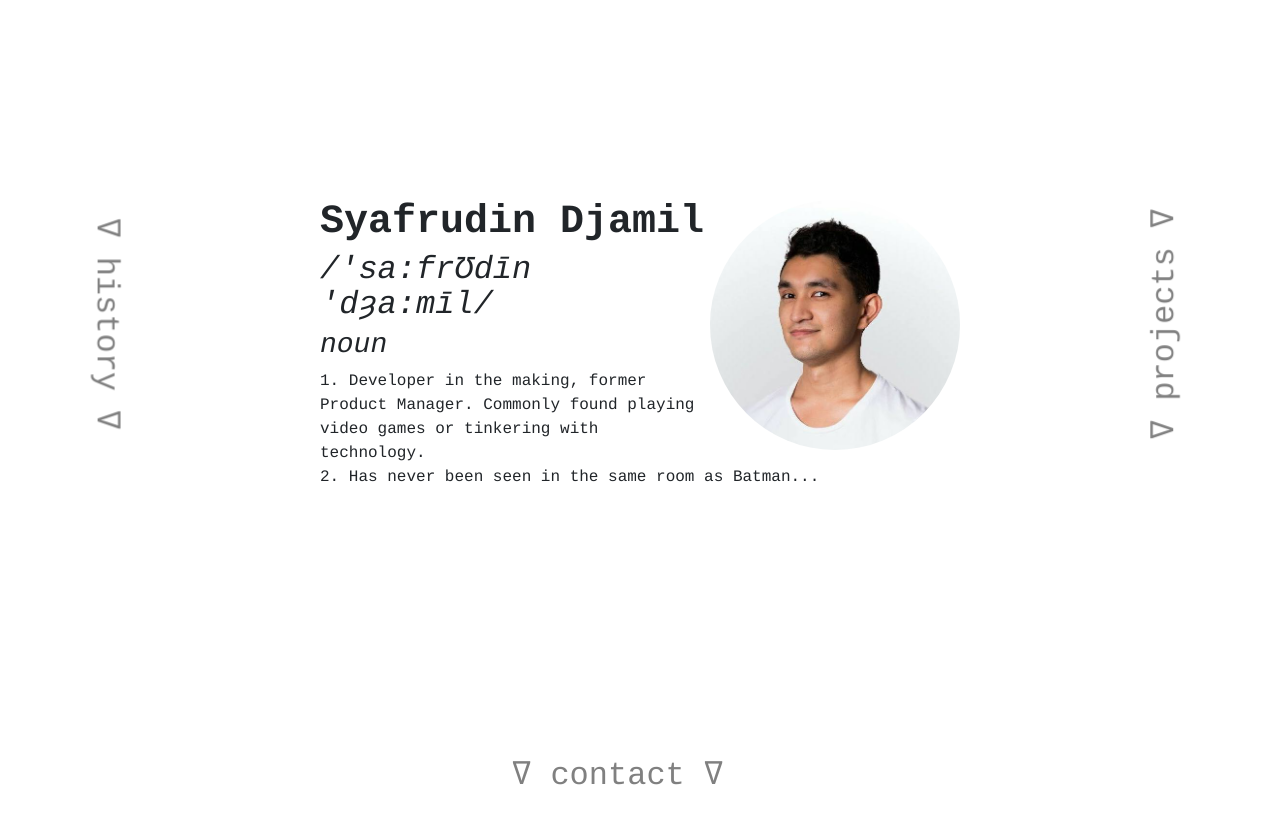
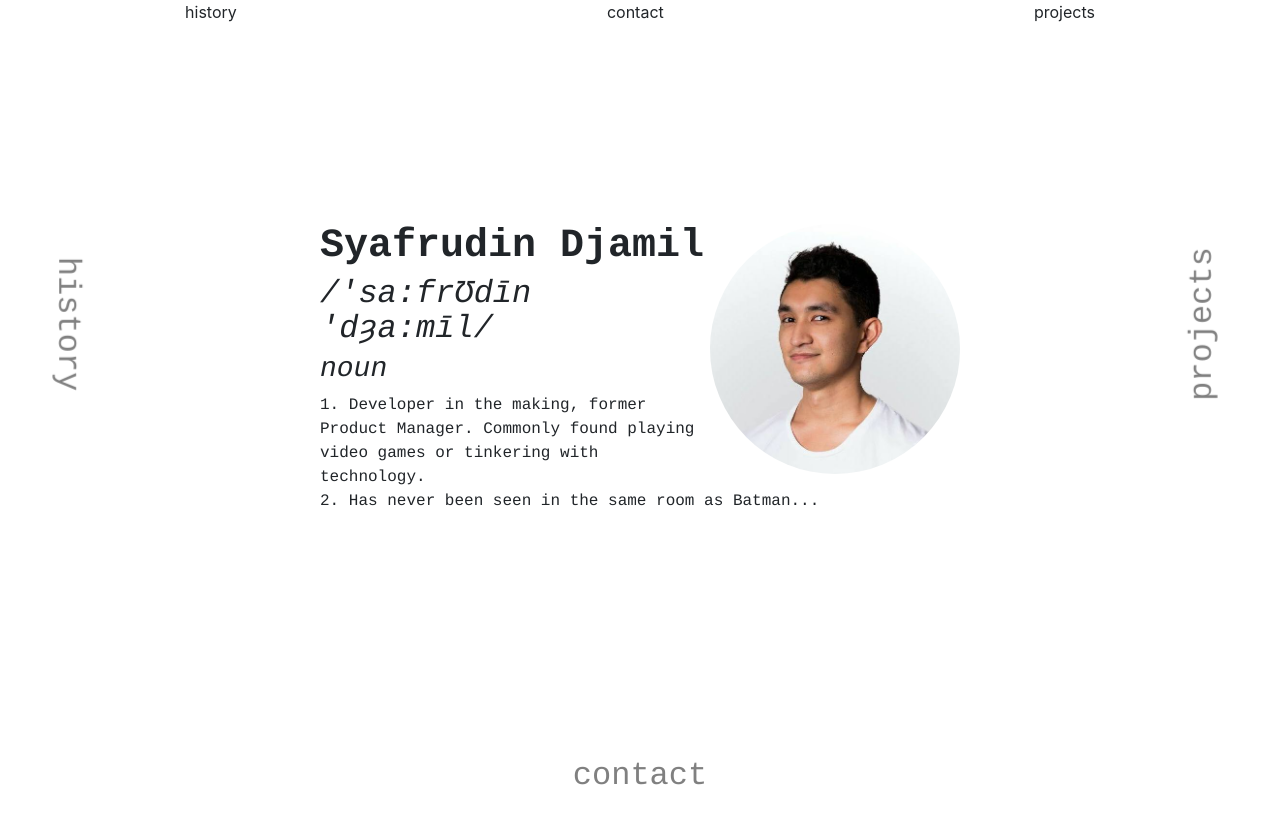
Before and after one commit to thesyaf/portfoliosite-syaf, a Rails app: page / in a window 1280 px wide. Before the commit the page ends 785 px from the top, so only its background shows below. Run offline with Rails 7, Linux system fonts and the light colour scheme; style sheets or scripts are compiled from the project's sources; some libraries are stand-ins or nearby versions.

Commit message:
completed mobile optimisations

```diff
--- a/app/assets/javascripts/application.js
+++ b/app/assets/javascripts/application.js
@@ -17,7 +17,7 @@
 
 $(document).ready(function(){
 
-  // change the views based on url peramiter
+  // change the views based on url parameter
   function routes(url) {
 
     switch (url) {
@@ -45,7 +45,7 @@ $(document).ready(function(){
   }
 
   function viewHistoryPage() {
-    $('#sc-history').toggle('slide', {direction:'left'}, 700);
+    $('#sc-history').show('slide', {direction:'left'}, 700);
     $('.navcontact').toggle('slide', {direction:'down'}, 700);
     $('.navprojects').toggle('slide', {direction:'right'}, 700);
     $('.navhistory').addClass('back');
@@ -66,31 +66,20 @@ $(document).ready(function(){
   }
 
 
-  $('.g').on('click touch', function () {
-    $('.b').toggle();
-    $('.s').toggle();
-  });
-
-  $('.h').on('click touch', function () {
-    $('.j').toggle();
-    $('.s').toggle();
-  });
-
-
   $('.back').on('click touch', function(){
     $(this).removeClass('back');
     window.location.replace( /^#/, '' );
   })
 
-  $(".navhistory:not(back)").on('click touch', function () {
+  $(".navhistory:not(.back)").on('click touch', function () {
     window.location.replace("#history");
   });
 
-  $(".navcontact:not(back)").on('click touch', function () {
+  $(".navcontact:not(.back)").on('click touch', function () {
     window.location.replace("#contact");
   });
 
-  $(".navprojects:not(back)").on('click touch', function () {
+  $(".navprojects:not(.back)").on('click touch', function () {
     window.location.replace("#projects");
   });
 
@@ -99,4 +88,35 @@ $(document).ready(function(){
     hashchanged();
   }).trigger('hashchange');
 
+
+// mobile nav
+$(".mnav-history").on('click touch', function () {
+  $('#sc-history').toggle('slide', {direction:'down'}, 700);
+  $('.mnav-projects').toggle('slide', {direction:'down'}, 700);
+  $('.mnav-contact').toggle('slide', {direction:'down'}, 700);
+});
+
+$(".mnav-projects").on('click touch', function () {
+  $('#sc-projects').toggle('slide', {direction:'down'}, 700);
+  $('.mnav-history').toggle('slide', {direction:'down'}, 700);
+  $('.mnav-contact').toggle('slide', {direction:'down'}, 700);
+});
+
+$(".mnav-contact").on('click touch', function () {
+  $('#sc-contact').toggle('slide', {direction:'down'}, 700);
+  $('.mnav-projects').toggle('slide', {direction:'down'}, 700);
+  $('.mnav-history').toggle('slide', {direction:'down'}, 700);
+});
+
+// easter egg
+$('.g').on('click touch', function () {
+  $('.b').toggle();
+  $('.s').toggle();
+});
+
+$('.h').on('click touch', function () {
+  $('.j').toggle();
+  $('.s').toggle();
+});
+
  });
--- a/app/assets/stylesheets/application.css
+++ b/app/assets/stylesheets/application.css
@@ -92,17 +118,19 @@
 }
 
 .navibox {
+  display: none;
+}
+
+.mobile-menu {
   display: flex;
   justify-content: space-around;
-  color: grey;
-  z-index: 30;
 }
 
 @media (min-width: 576px) {
   .navibox {
     position: absolute;
-    width: 100%;
-    height: 100%;
+    display: flex;
+    justify-content: space-around;
     font-size: 2em;
     font-family: courier;
     color: grey;
@@ -115,6 +143,14 @@
 }*/
 
 .navhistory {
+}
+
+.navprojects {
+
+}
+
+.navcontact {
+
 }
 
 @media (min-width: 576px) {
@@ -142,17 +178,9 @@
     right: 0;
     bottom: 0;
     left: 0;
-    margin-left: 40%;
   }
 }
 
-.contact-links {
-  font-size: 18vw;
-  font-family: helvetica;
-  line-height: 0.7;
-  font-weight: bolder;
-  color: white
-}
 
 /*history content*/
 .history .card {
--- a/app/views/home/homepage.html.erb
+++ b/app/views/home/homepage.html.erb
@@ -95,7 +95,7 @@
   </div>
 </div>
 
-<div class="containery" id="sc-contact">
+<div class="containerw" id="sc-contact">
   <div class="content-area concon">
     <div class="contact-copy">
       <a class="contact-links linkedin" href="https://www.linkedin.com/in/syafrudin-djamil-a3974852/" target="_blank">LinkedIn</a>
--- a/app/views/layouts/_nav.html.erb
+++ b/app/views/layouts/_nav.html.erb
@@ -1,7 +1,13 @@
 
 
-<div class="navibox">
-  <div class="navhistory ">𐊼 history 𐊼</div>
-  <div class="navcontact ">𐊼 contact 𐊼</div>
-  <div class="navprojects ">𐊼 projects 𐊼</div>
+  <div class="navhistory navibox">history</div>
+  <div class="navcontact navibox">contact</div>
+  <div class="navprojects navibox">projects</div>
+
+
+
+<div class="mobile-menu">
+  <div class="mnav-history">history</div>
+  <div class="mnav-contact">contact</div>
+  <div class="mnav-projects">projects</div>
 </div>
--- a/app/views/layouts/application.html.erb
+++ b/app/views/layouts/application.html.erb
@@ -8,9 +8,8 @@
 
     <%= stylesheet_link_tag    'application', media: 'all', 'data-turbolinks-track': 'reload' %>
 
-    <!-- <script type="text/javascript" src="//code.jquery.com/jquery-2.0.2.js"></script> -->
+    <script type="text/javascript" src="//code.jquery.com/jquery-2.0.2.js"></script>
     <script type="text/javascript" src="//code.jquery.com/ui/1.10.3/jquery-ui.js"></script>
-    <script type="text/javascript" src="//cdnjs.cloudflare.com/ajax/libs/jquery/2.1.3/jquery.min.js"></script>
 
     <meta name="viewport" content="width=device-width,initial-scale=1">
   </head>
```
Also changed, not shown: other parts of app/assets/stylesheets/application.css (+50 -5 lines).
